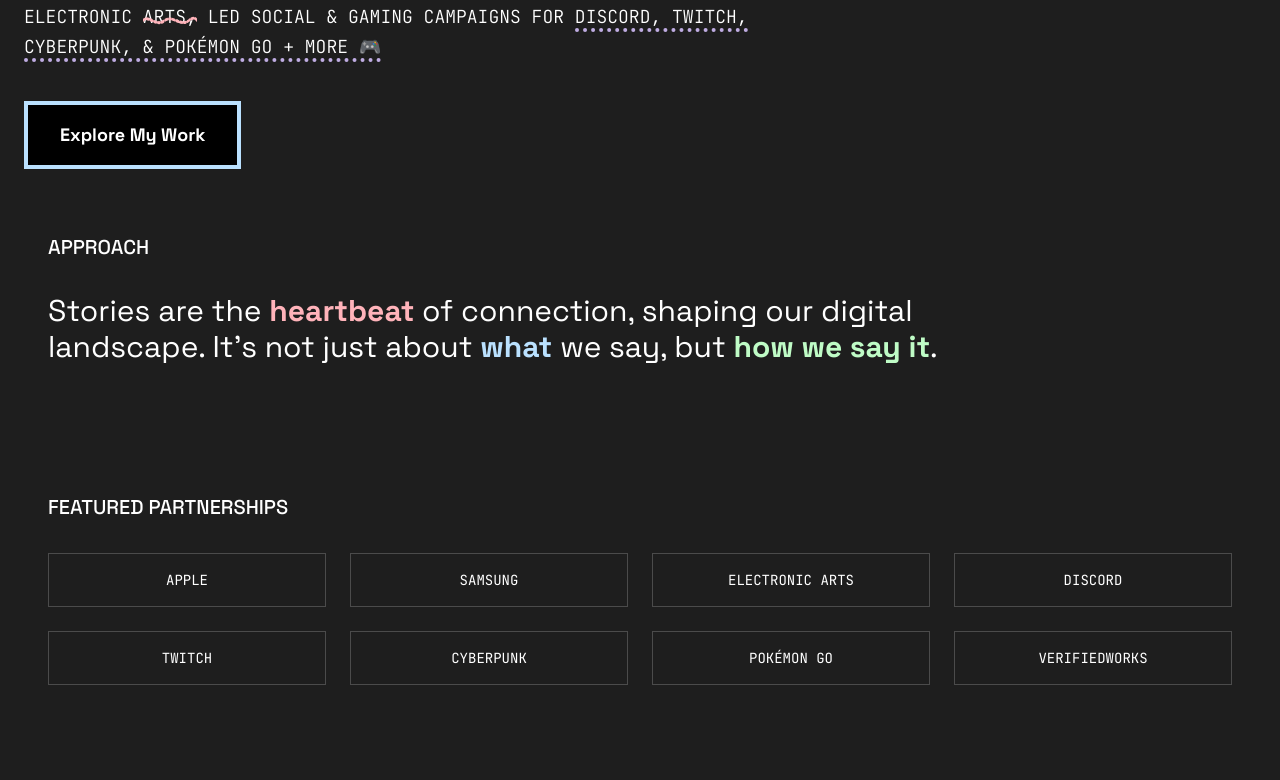
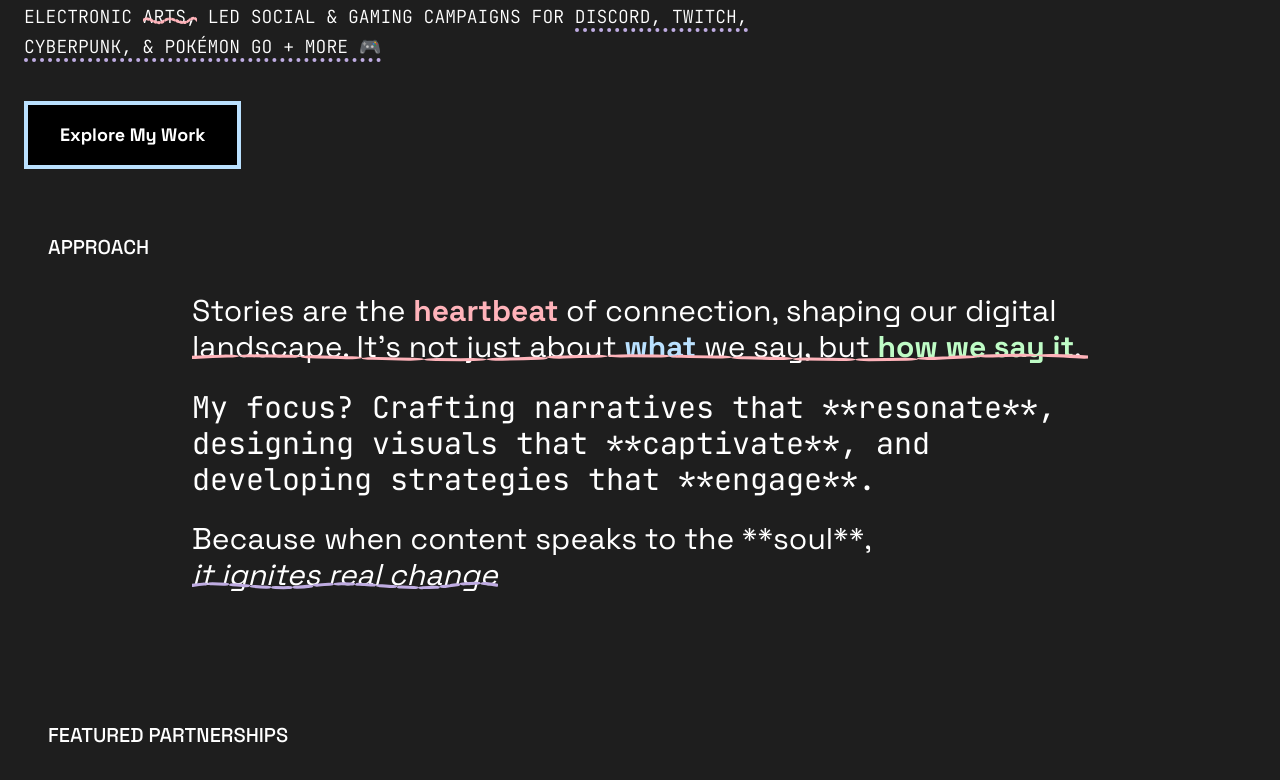
Before and after one commit to xospacecowboy/my-portfolio, a Next.js app: page / in a window 1280 px wide. Shown: the part 383-1163 px from the top of the page. Built offline with nearby package versions, Linux system fonts and the light colour scheme.

Commit message:
DESIGNUPDATE5

```diff
--- a/app/page.tsx
+++ b/app/page.tsx
@@ -118,16 +118,16 @@ export default function Home() {
           </Link>
         </div>
 
-        {/* Approach Section */}
+        {/* Approach Section with New Effects */}
         <motion.section
           id="approach"
-          className="container mx-auto px-6 py-16 text-left"
+          className="container mx-auto px-6 py-16 text-center md:text-left"
           initial={{ opacity: 0, y: 50 }}
           animate={{ opacity: 1, y: 0 }}
           transition={{ duration: 0.8 }}
         >
           <h3 className="text-xl font-medium mb-8 uppercase">Approach</h3>
-          <div className="text-xl sm:text-2xl md:text-3xl font-normal leading-relaxed max-w-4xl space-y-6">
+          <div className="text-xl sm:text-2xl md:text-3xl font-normal leading-relaxed max-w-4xl mx-auto space-y-6">
             <motion.p
               className="font-space-grotesk relative"
               initial={{ opacity: 0, y: 10 }}
@@ -135,9 +135,33 @@ export default function Home() {
               transition={{ duration: 0.8, delay: 0.2 }}
             >
               Stories are the <span className="text-pastel-pink font-bold">heartbeat</span> of connection, shaping our
-              digital landscape. It’s not just about{" "}
+              digital landscape. It's not just about{" "}
               <span className="font-bold text-pastel-blue">what</span> we say, but{" "}
               <span className="font-bold text-pastel-green">how we say it</span>.
+              <HandDrawnUnderline className="text-pastel-pink bottom-0 left-0" />
+            </motion.p>
+
+            <motion.p
+              className="font-jetbrains-mono"
+              initial={{ opacity: 0, y: 10 }}
+              animate={{ opacity: 1, y: 0 }}
+              transition={{ duration: 0.8, delay: 0.4 }}
+            >
+              My focus? Crafting narratives that **resonate**, designing visuals that **captivate**, and developing
+              strategies that **engage**.
+            </motion.p>
+
+            <motion.p
+              className="font-space-grotesk relative"
+              initial={{ opacity: 0, y: 10 }}
+              animate={{ opacity: 1, y: 0 }}
+              transition={{ duration: 0.8, delay: 0.6 }}
+            >
+              Because when content speaks to the **soul**,{" "}
+              <span className="italic relative inline-block">
+                it ignites real change
+                <HandDrawnUnderline className="text-pastel-purple bottom-0 left-0" />
+              </span>
             </motion.p>
           </div>
         </motion.section>
```
